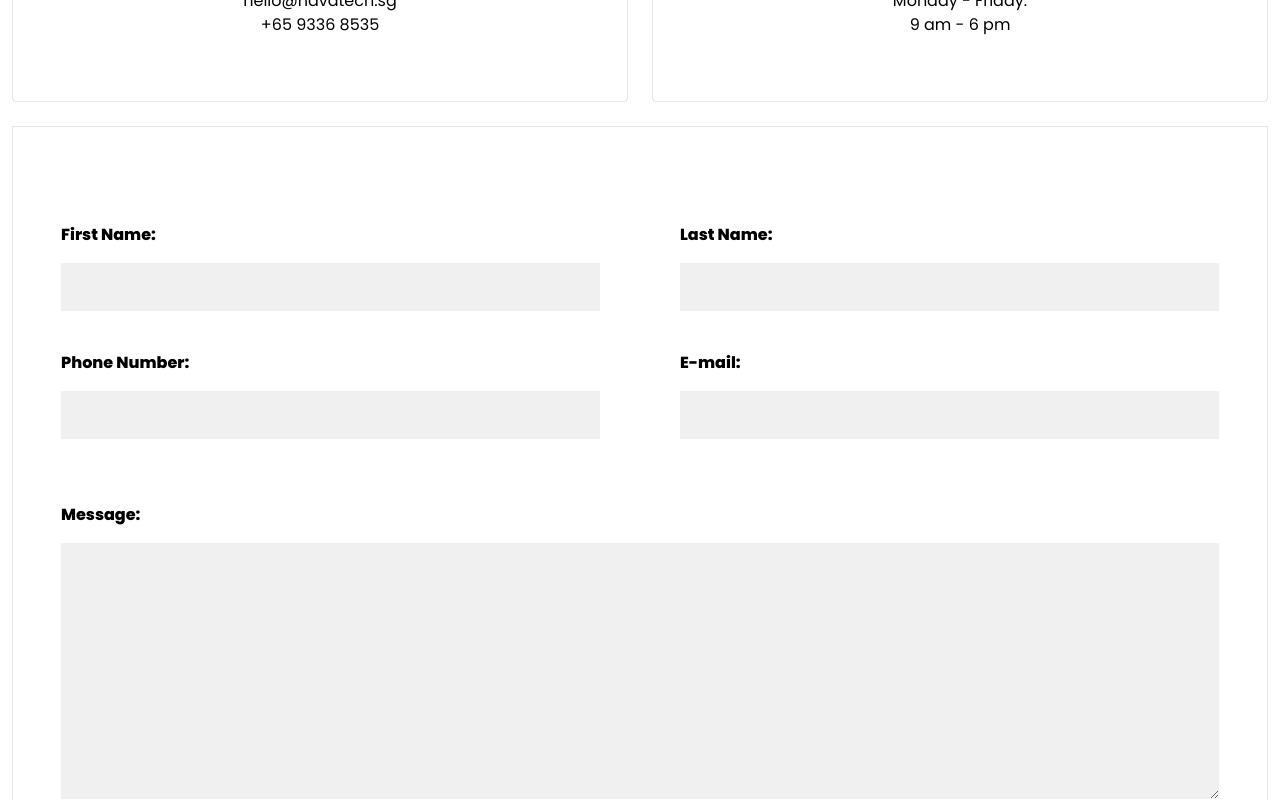
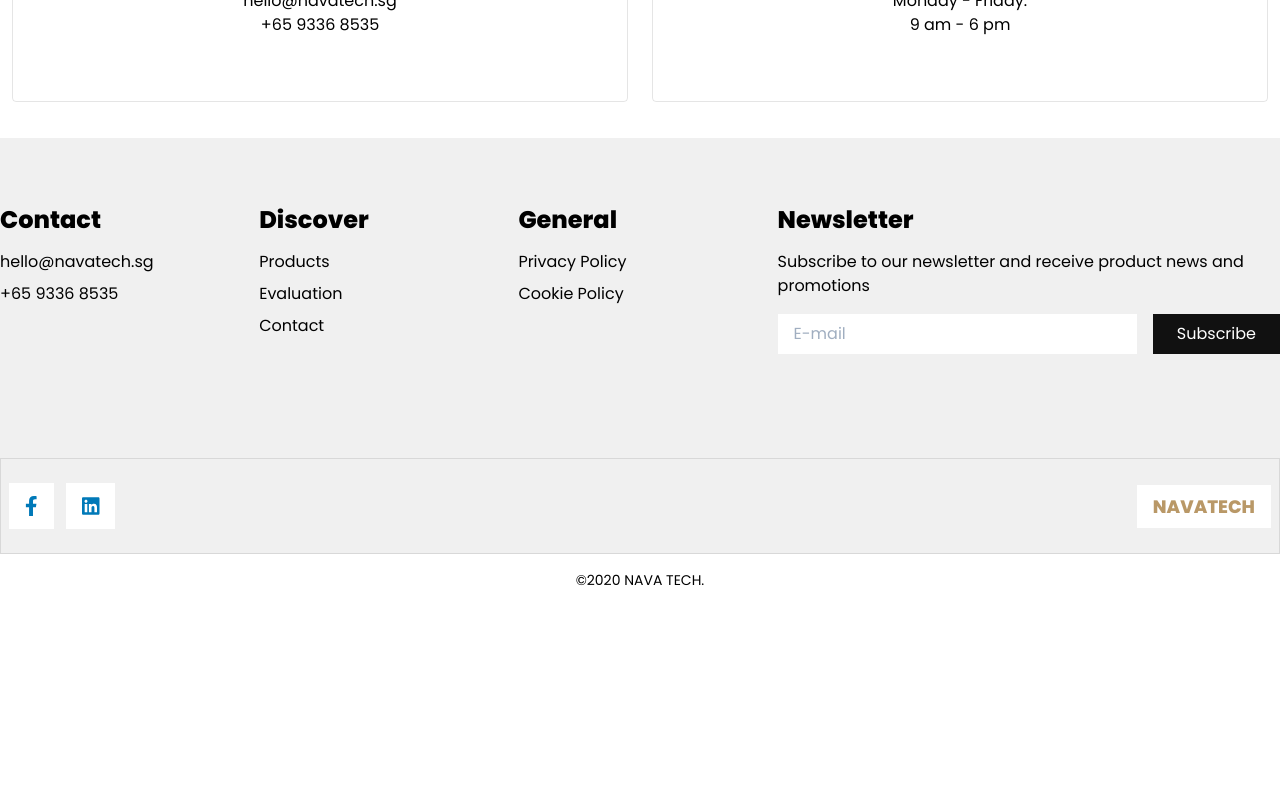
Before and after one commit to aatauil/Navatech-frontend, a React (Create React App) app: page /Contact in a window 1280 px wide. Shown: the part 500-1300 px from the top of the page. After the commit the page ends 1107 px from the top, so only its background shows below. Built offline with nearby package versions, Linux system fonts and the light colour scheme.

Commit message:
netlify form

```diff
--- a/src/Routes/Contact.js
+++ b/src/Routes/Contact.js
@@ -21,7 +21,8 @@ function Contact() {
                     <h2 className="h2-title text-blue">Availability</h2>
                     <p className="text-center ">Monday - Friday: <br></br> 9 am - 6 pm</p>
                 </div>
-                <form name="Contact Form" method="POST" data-netlify="true" className=" border w-full p-12 border-black row-span-2 col-span-1 md:col-span-2 m-auto mb-16">
+                <form name="Contact" action="/" method="post" data-netlify="true" netlify-honeypot="bot-field" hidden className=" border w-full p-12 border-black row-span-2 col-span-1 md:col-span-2 m-auto mb-16">
+                <input type="hidden" name="Contact" value="Contact" />
                     <div className="grid  grid-cols-1 md:grid-cols-2 col-gap-20 py-6">
                         <div className="mt-6">
                                 <label className="font-bold" htmlFor="first-name">First Name:</label>
```
